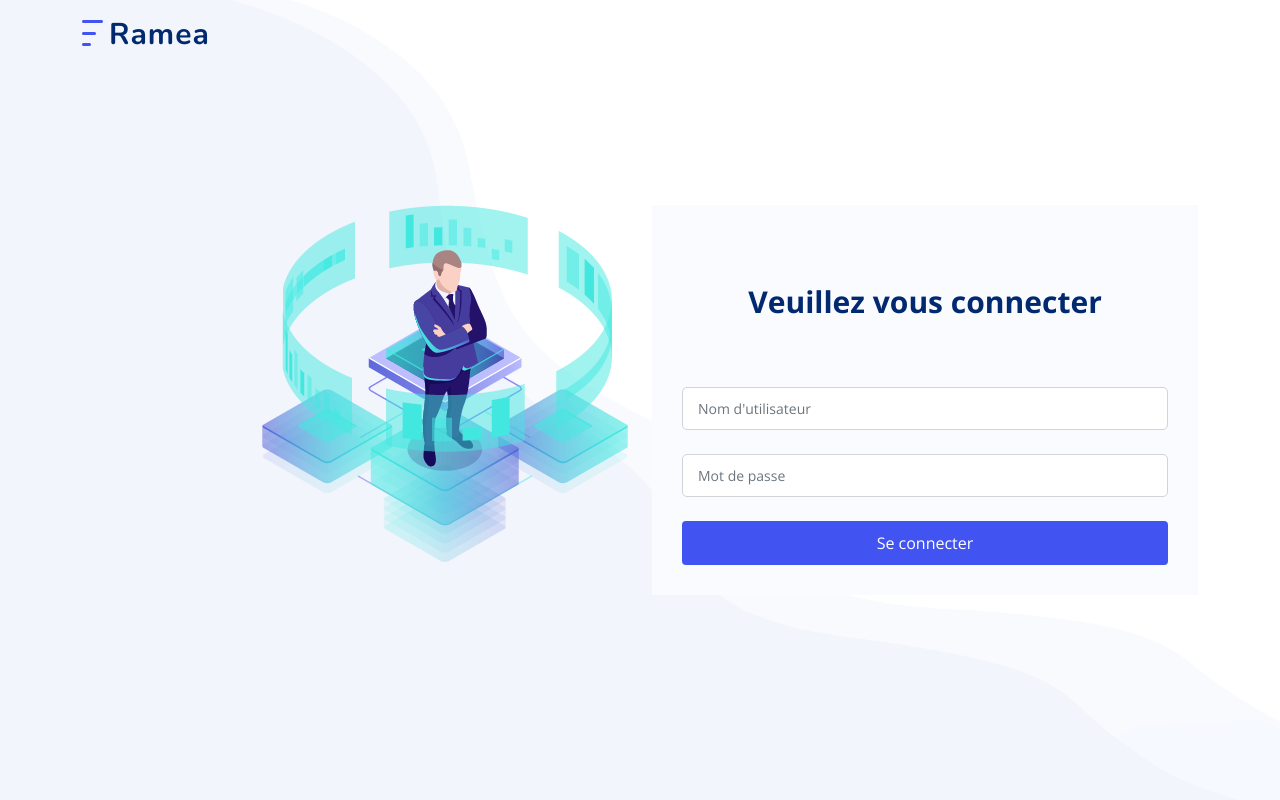
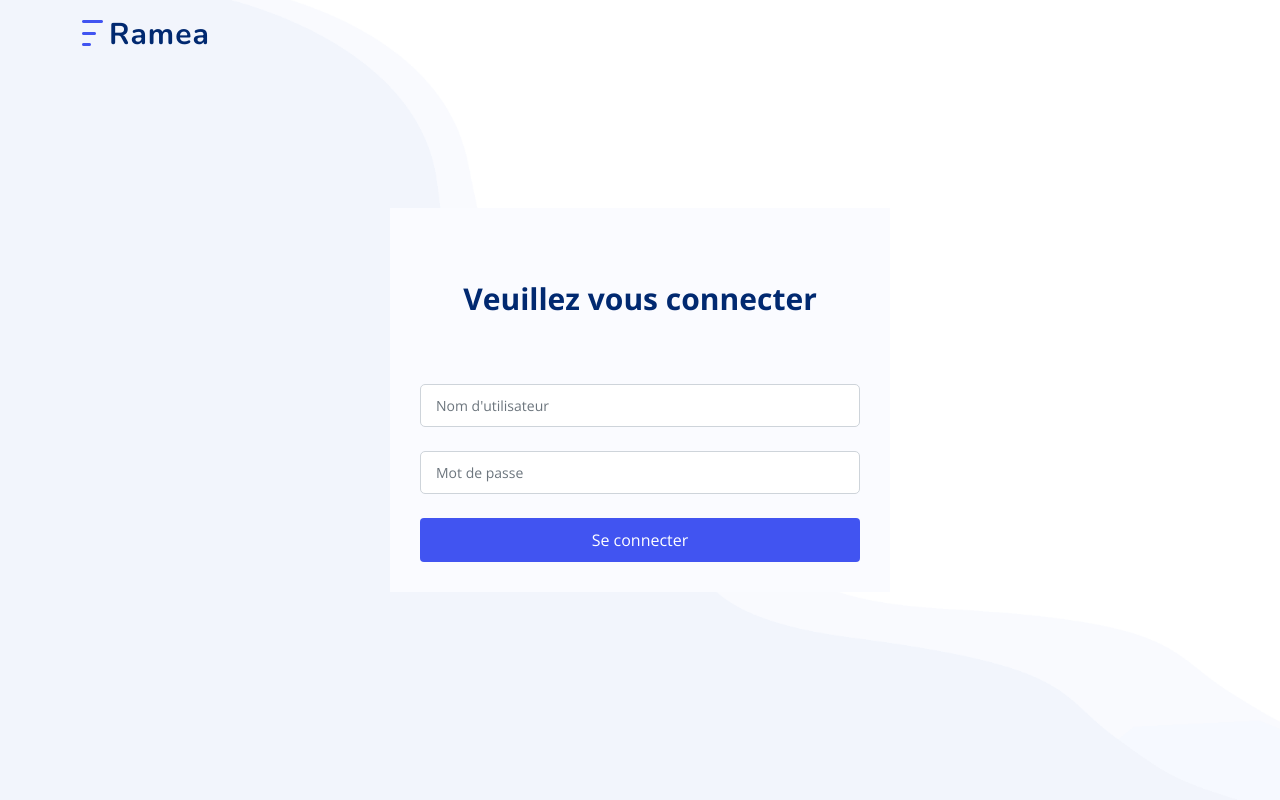
Before and after one commit to iamwinner422/ramea-webapp, a Django app: template templates/panel/index.html in a window 1280 px wide. Run offline with Django 3.2, Linux system fonts and the light colour scheme; the template is opened without the code that fills it, so the values that code supplies are empty; some libraries are stand-ins or nearby versions.

Commit message:
Enlèvement de l'image à gauche sur template>panel>index.html

```diff
--- a/templates/panel/index.html
+++ b/templates/panel/index.html
@@ -34,12 +34,8 @@
     </header>
     <section id="hero" class="hero d-flex align-items-center contact">
         <div class="container">
-            <div class="row gy-4">
-                <div class="col-lg-6 hero-img col-md-6" data-aos="zoom-out" data-aos-delay="200">
-                    <img src="{% static 'assets/img/3.png' %}" class="img-fluid" alt="Admin">
-                </div>
-                <div class="col-lg-6 col-md-6">
-                    <form action="" method="post" class="php-email-form" style="padding-top: 12%;">
+            <div style="width:500px; margin-left:auto; margin-right:auto;" align="center">
+                <form action="" method="post" class="php-email-form" style="padding-top: 12%;">
                         <header class="section-header">
                             <p id="labelform">Veuillez vous connecter</p>
                         </header>
@@ -61,7 +57,6 @@
                             </div>
                         </div>
                     </form>
-                </div>
             </div>
         </div>
     </section>
```
